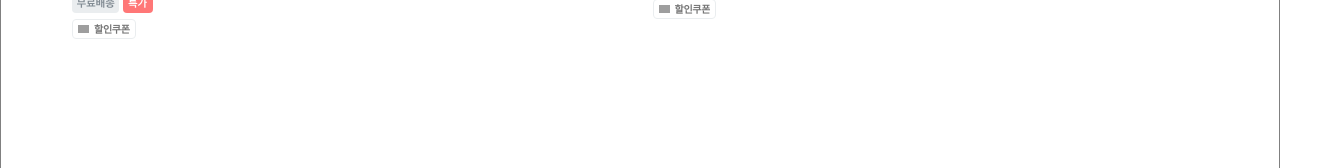
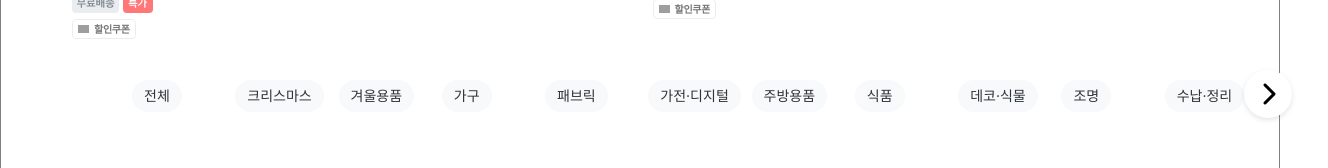
Before and after one commit to mikamana/ohouse, a React (Create React App) app in the folder client/: page / in a window 1280 px wide. Shown: the part 618-786 px from the top of the page, 1328 px wide, since content can reach past the window. Built offline with nearby package versions, Linux system fonts and the light colour scheme; grey boxes are pictures that could not be loaded; a web font is replaced by a local one.

Commit message:
학원 20231113 shopcategory

```diff
--- /dev/null
+++ b/client/public/db/shopcate.json
@@ -0,0 +1,62 @@
+[
+  {
+    "category_name":"크리스마스"
+  },
+  {
+    "category_name":"겨울용품"
+  },
+  {
+    "category_name":"가구"
+  },
+  {
+    "category_name":"패브릭"
+  },
+  {
+    "category_name":"가전·디지털"
+  },
+  {
+    "category_name":"주방용품"
+  },
+  {
+    "category_name":"식품"
+  },
+  {
+    "category_name":"데코·식물"
+  },
+  {
+    "category_name":"조명"
+  },
+  {
+    "category_name":"수납·정리"
+  },
+  {
+    "category_name":"생활용품"
+  },
+  {
+    "category_name":"생필품"
+  },
+  {
+    "category_name":"유아·아동"
+  },
+  {
+    "category_name":"반려동물"
+  },
+  {
+    "category_name":"캠핑·레저"
+  },
+  {
+    "category_name":"공구·DIY"
+  },
+  {
+    "category_name":"인테리어시공"
+  },
+  {
+    "category_name":"렌탈"
+  },
+  {
+    "category_name":"장보기"
+  },
+  {
+    "category_name":"이사·혼수"
+  }
+]
--- a/client/src/components/main/Main.jsx
+++ b/client/src/components/main/Main.jsx
@@ -4,6 +4,7 @@ import Footer from "./footer/Footer";
 import Contents from "./contents/Contents";
 import Banner from "./banner/Banner";
 import ShopitemSection from "../../pages/main/shopitem/ShopitemSection";
+import ShopcateSection from "../../pages/main/shopcate/ShopcateSection";
 // merge하기 전 Main 컴포넌트 지우거나 정리하고 하기
 
 export default function Main() {
@@ -17,6 +18,7 @@ export default function Main() {
       </Header>
       <Contents>
       <ShopitemSection/>
+      <ShopcateSection/>
       </Contents>
       <Footer>
 
--- a/client/src/css/main/shopcate/shopcate.css
+++ b/client/src/css/main/shopcate/shopcate.css
@@ -1 +1,98 @@
-/*# sourceMappingURL=shopcate.css.map */
+div.shopcate_section {
+  display: block;
+  position: relative;
+  height: 675px;
+}
+div.shopcate_section .prev_btn2 {
+  position: absolute;
+  width: 48px;
+  height: 48px;
+  display: flex;
+  background: #fff;
+  border-radius: 100%;
+  box-shadow: 0 2px 5px rgba(63, 71, 77, 0.15);
+  cursor: pointer;
+  font-size: 24px;
+  line-height: 1;
+  justify-content: center;
+  align-items: center;
+  opacity: 1;
+  top: 50%;
+  transform: translateX(50%);
+  z-index: 10;
+  border: none;
+  left: -40px;
+  top: -10px;
+}
+div.shopcate_section .prev_btn2::before {
+  font-family: "Font Awesome 5 Free";
+  font-weight: 900;
+}
+div.shopcate_section .prev_btn2:hover {
+  background: var(--lightGray);
+}
+div.shopcate_section .prev_btn2::before {
+  content: "\f053";
+}
+div.shopcate_section .next_btn2 {
+  position: absolute;
+  width: 48px;
+  height: 48px;
+  display: flex;
+  background: #fff;
+  border-radius: 100%;
+  box-shadow: 0 2px 5px rgba(63, 71, 77, 0.15);
+  cursor: pointer;
+  font-size: 24px;
+  line-height: 1;
+  justify-content: center;
+  align-items: center;
+  opacity: 1;
+  top: 50%;
+  transform: translateX(50%);
+  z-index: 10;
+  border: none;
+  right: 0;
+  top: -10px;
+}
+div.shopcate_section .next_btn2::before {
+  font-family: "Font Awesome 5 Free";
+  font-weight: 900;
+}
+div.shopcate_section .next_btn2:hover {
+  background: var(--lightGray);
+}
+div.shopcate_section .next_btn2::before {
+  content: "\f054";
+}
+div.shopcate_section .prev_btn2.swiper-button-disabled {
+  opacity: 0 !important;
+}
+div.shopcate_section .next_btn2.swiper-button-disabled {
+  opacity: 0 !important;
+}
+
+.shopcate_category {
+  position: relative;
+}
+
+.shopcate_category_item_wrap {
+  display: inline-block;
+  position: relative;
+  height: 32px;
+  border-radius: 16px;
+  padding-left: 12px;
+  padding-right: 12px;
+  line-height: 0;
+  color: rgb(47, 52, 56);
+  background-color: rgb(247, 249, 250);
+  cursor: pointer;
+}
+
+.shopcate_category_item_text {
+  font-size: 14px;
+  line-height: 32px;
+  vertical-align: middle;
+  white-space: nowrap;
+  cursor: inherit;
+}/*# sourceMappingURL=shopcate.css.map */
--- a/client/src/css/main/shopcate/shopcate.scss
+++ b/client/src/css/main/shopcate/shopcate.scss
@@ -0,0 +1,67 @@
+@use "../../common/mixin.scss" as m;
+
+div.shopcate_section{
+  display: block;
+  position: relative;
+  height: 675px;
+  .prev_btn2{
+    @include m.swiper_btn;
+    border: none;
+    left: -40px;
+    top: -10px;
+    &::before {
+      content: "\f053";
+
+    }
+  }
+  .next_btn2{
+    @include m.swiper_btn;
+    border: none;
+    right:0;
+    top: -10px;
+    &::before {
+      content: "\f054";
+    }
+  }
+
+  .prev_btn2.swiper-button-disabled{
+    opacity: 0 !important;
+  }
+
+  .next_btn2.swiper-button-disabled{
+    opacity: 0 !important;
+  }
+}
+.shopcate_category{
+  position: relative;
+  // margin: 0px;
+  // padding: 0px;
+  // overflow: hidden;
+
+}
+// .shopcate_category_item_container{
+//   width: 100%;
+//   padding: 0px;
+//   flex-shrink: 0;
+//   scroll-snap-align: start;
+// }
+.shopcate_category_item_wrap{
+  display: inline-block;
+  position: relative;
+  height: 32px;
+  border-radius: 16px;
+  padding-left: 12px;
+  padding-right: 12px;
+  line-height: 0;
+  color: rgb(47, 52, 56);
+  background-color: rgb(247, 249, 250);
+  cursor: pointer;
+}
+
+.shopcate_category_item_text{
+  font-size: 14px;
+  line-height: 32px;
+  vertical-align: middle;
+  white-space: nowrap;
+  cursor: inherit;
+}
--- a/client/src/css/main/shopitem/shopitem.css
+++ b/client/src/css/main/shopitem/shopitem.css
@@ -64,6 +64,12 @@ div.shopitem_section .next_btn:hover {
 }
 div.shopitem_section .next_btn::before {
   content: "\f054";
+}
+div.shopitem_section .prev_btn.swiper-button-disabled {
+  opacity: 0 !important;
+}
+div.shopitem_section .next_btn.swiper-button-disabled {
+  opacity: 0 !important;
 }
 
 .shopitem_more_wrap {
@@ -274,11 +280,4 @@ div.shopitem_coupon .shopitem_coupon_text {
   text-overflow: ellipsis;
   white-space: nowrap;
   overflow: hidden;
-}
-
-.shopitem_section .prev_btn.swiper-button-disabled {
-  opacity: 0 !important;
-}
-.shopitem_section .next_btn.swiper-button-disabled {
-  opacity: 0 !important;
 }/*# sourceMappingURL=shopitem.css.map */
--- /dev/null
+++ b/client/src/pages/main/shopcate/ShopcateCategory.jsx
@@ -0,0 +1,48 @@
+import ShopcateCategoryAll from "./components/category/ShopcateCategoryAll";
+import ShopcateCategoryItem from "./components/category/ShopcateCategoryItem";
+import { Swiper, SwiperSlide } from 'swiper/react';
+import { Navigation, Autoplay } from 'swiper/modules';
+import 'swiper/css';
+import 'swiper/css/pagination';
+import 'swiper/css/navigation';
+import { useEffect, useState } from "react";
+export default function ShopcateCategory(){
+  const [catelist,setCatelist] = useState([]);
+  useEffect(()=>{
+    fetch('/db/shopcate.json')
+    .then(res=>res.json())
+    .then(data=>setCatelist(data))
+  },[])
+  return(
+    <>
+    <div className="shopcate_category inner">
+      <Swiper
+                slidesPerView={11}
+                slidesPerGroup={11}
+                spaceBetween={0}
+                navigation={{
+                  prevEl: ".prev_btn2",
+                  nextEl: ".next_btn2",
+                }}
+                modules={[Navigation]}
+                className="mySwiper2"
+        >
+        <SwiperSlide>
+          <ShopcateCategoryAll/>
+        </SwiperSlide>
+        {
+          catelist.map((list)=>
+        {return <SwiperSlide>
+          <ShopcateCategoryItem
+          category_name={list.category_name}
+          />
+        </SwiperSlide>}
+          )
+        }
+        </Swiper>
+      </div>
+        <button className="prev_btn2"></button>
+        <button className="next_btn2"></button>
+    </>
+  );
+}
--- /dev/null
+++ b/client/src/pages/main/shopcate/ShopcateContents.jsx
@@ -0,0 +1,6 @@
+export default function ShopcateContents(){
+  return(
+    <div className="shopcate_contents">
+    </div>
+  );
+}
--- /dev/null
+++ b/client/src/pages/main/shopcate/ShopcateSection.jsx
@@ -0,0 +1,11 @@
+import ShopcateCategory from "./ShopcateCategory";
+import ShopcateContents from "./ShopcateContents";
+
+export default function ShopcateSection(){
+  return(
+    <div className="shopcate_section inner">
+      <ShopcateCategory/>
+      <ShopcateContents/>
+    </div>
+  );
+}
--- /dev/null
+++ b/client/src/pages/main/shopcate/components/category/ShopcateCategoryAll.jsx
@@ -0,0 +1,9 @@
+export default function ShopcateCategoryAll(){
+  return(
+    // <div className="shopcate_category_item_container">
+      <div className="shopcate_category_item_wrap">
+        <span className="shopcate_category_item_text">전체</span>
+      </div>
+    // </div>
+  );
+}
--- /dev/null
+++ b/client/src/pages/main/shopcate/components/category/ShopcateCategoryItem.jsx
@@ -0,0 +1,9 @@
+export default function ShopcateCategoryItem({category_name}){
+  return(
+    // <div className="shopcate_category_item_container">
+      <div className="shopcate_category_item_wrap">
+        <span className="shopcate_category_item_text">{category_name}</span>
+      </div>
+    // </div>
+  );
+}
```
Also changed, not shown: client/src/css/main/shopitem/shopitem.scss (+7 -12 lines), client/src/pages/main/shopcate/components/test.txt (deleted), 2 other files (tests, documents, lock files or other folders).
